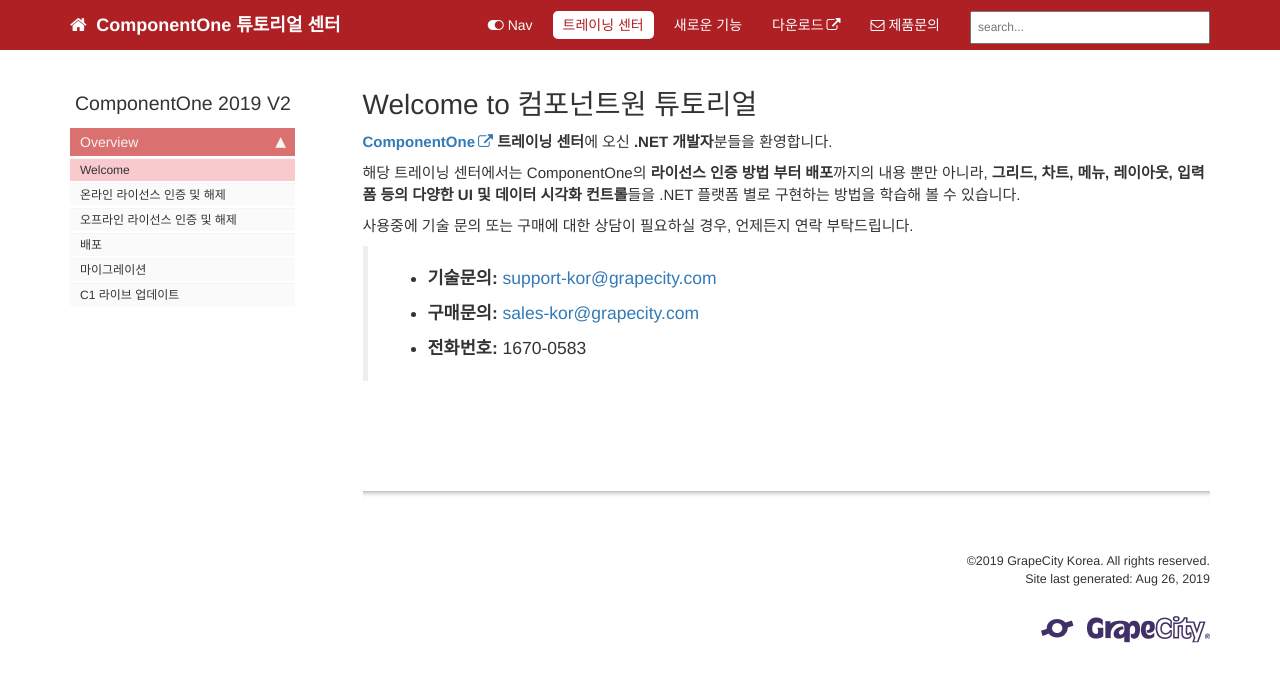
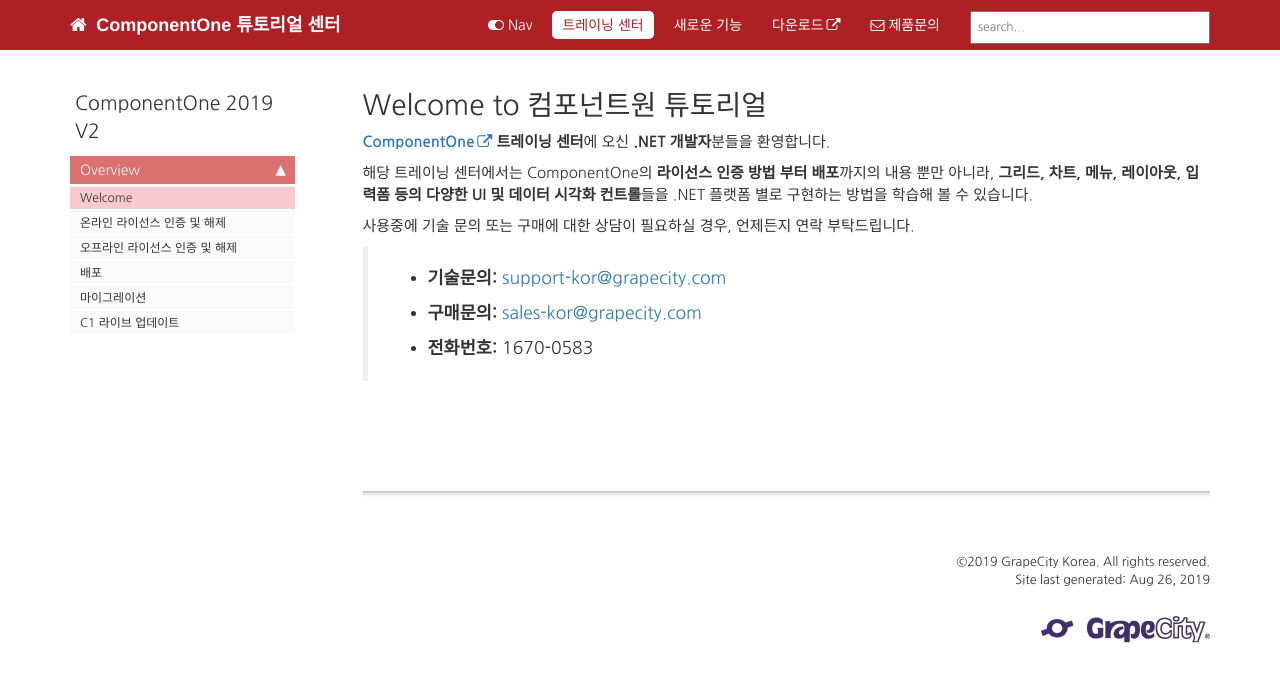
Before and after one commit to grapecity-korea/C1Training.github.io, a Jekyll site: the page built from index.md, in a window 1280 px wide. Shown: the top 682 px of the page. Built offline with Jekyll 4.4.1, drawn with Linux system fonts in a browser that asks for light colours; comment, search, counter and statistics services are not loaded.

Commit message:
나눔고딕 폰트 추가

```diff
--- a/css/theme-gck.css
+++ b/css/theme-gck.css
@@ -1,3 +1,7 @@
+@import url(//fonts.googleapis.com/earlyaccess/nanumgothic.css);
+
+body { font-family: 'Nanum Gothic', sans-serif; }
+
 .summary {
   color: #808080;
   border-left: 5px solid #6d6d6d;
```
